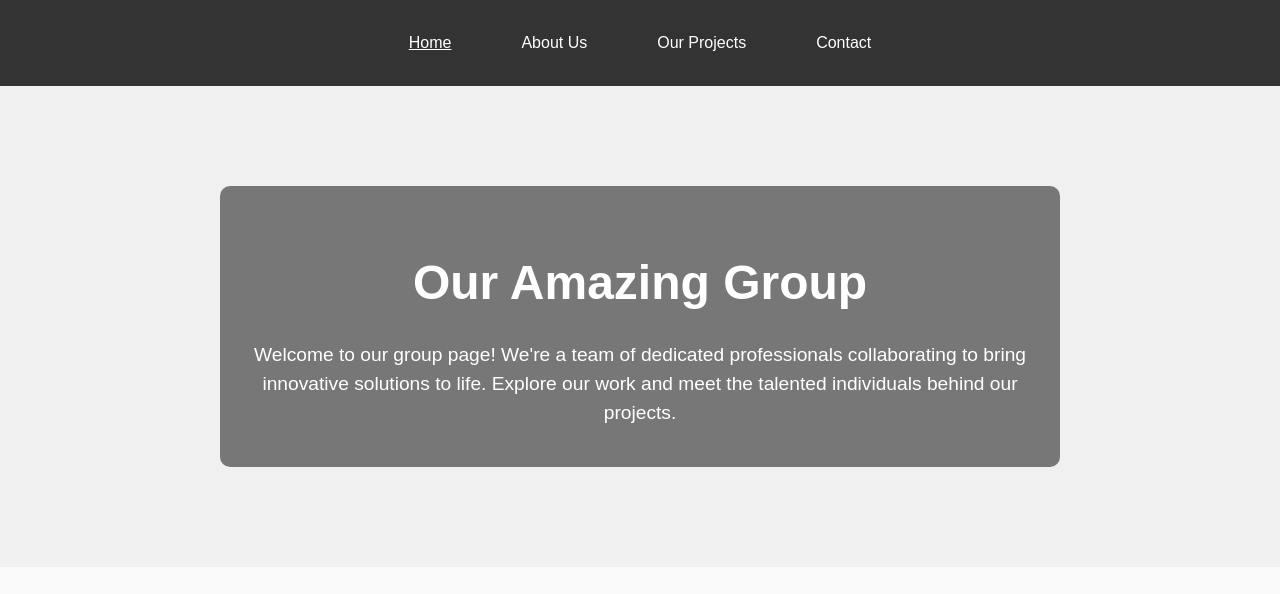
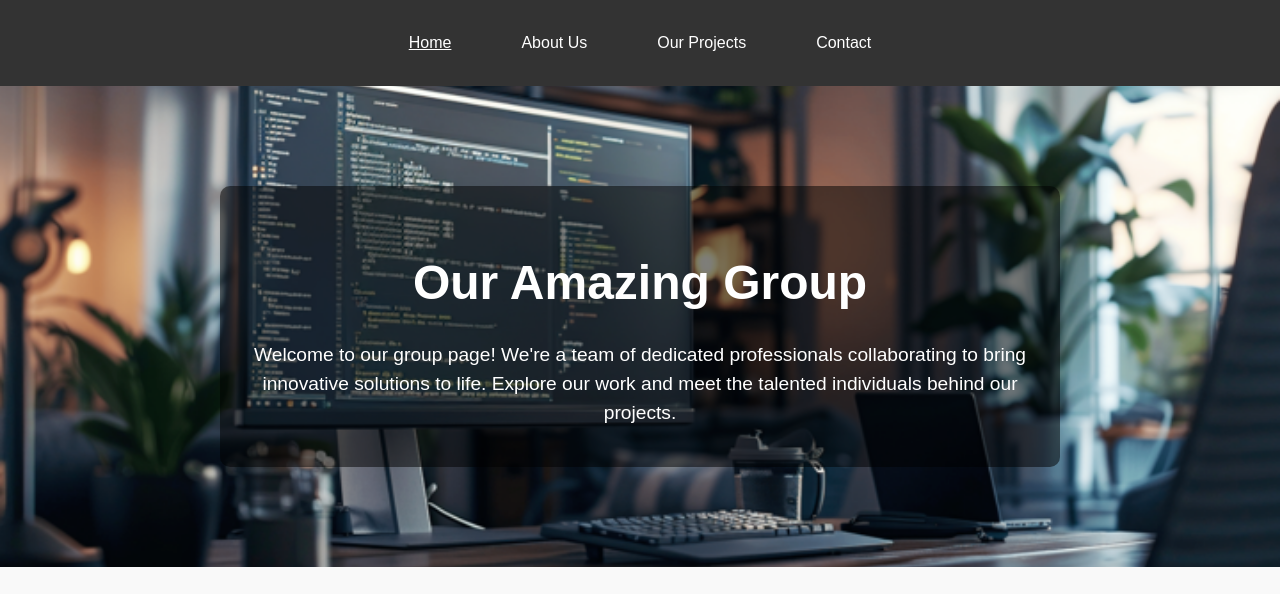
Before and after one commit to reaksmeyun/team_assignment_profile, a plain HTML site: page index.html in a window 1280 px wide. Shown: the top 594 px of the page. Drawn offline with Linux system fonts and the light colour scheme.

Commit message:
Update style.css

```diff
--- a/style.css
+++ b/style.css
@@ -50,7 +50,7 @@ header p {
 
 /* hero section */
 .hero {
-    background-image: url('/assest/software_engineering_bg.jpg');
+    background-image: url('/assest/software_engineering_bg.png');
     background-size: cover;
     background-position: center;
     color: white;
```
